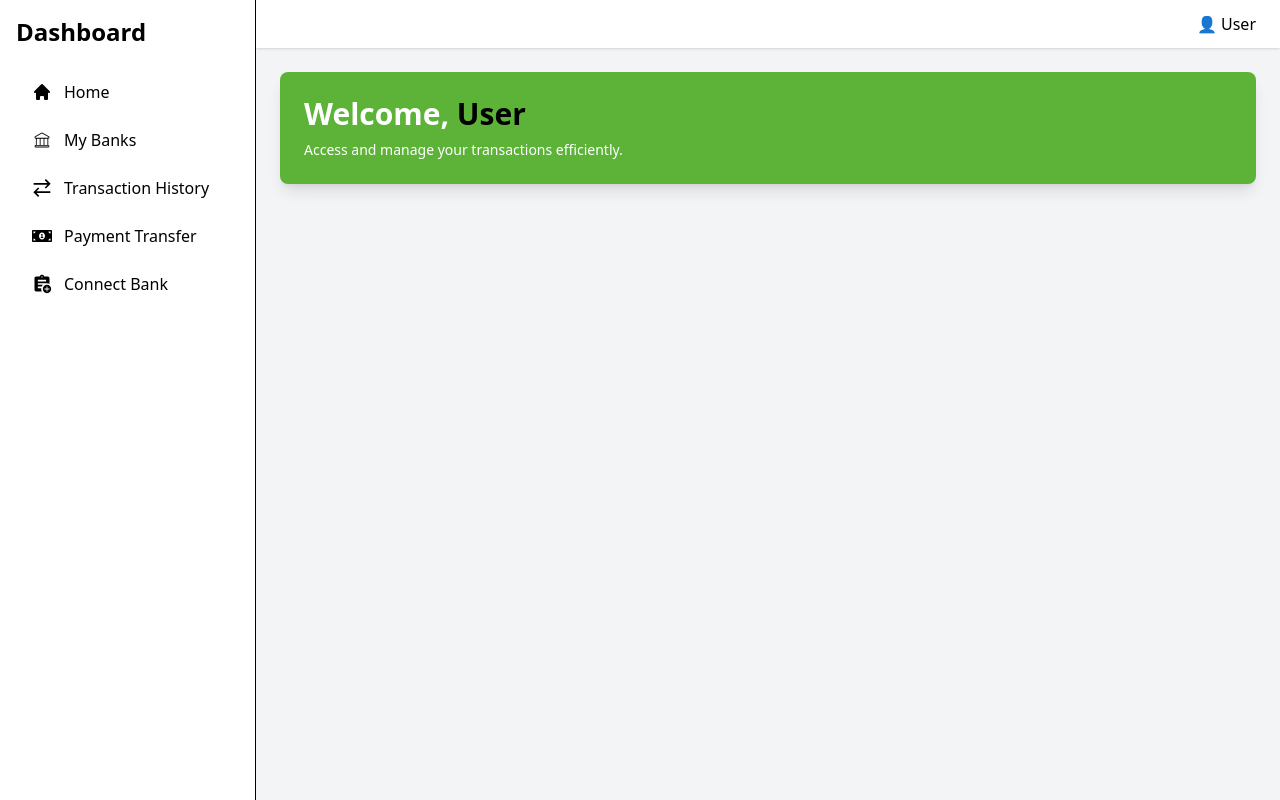
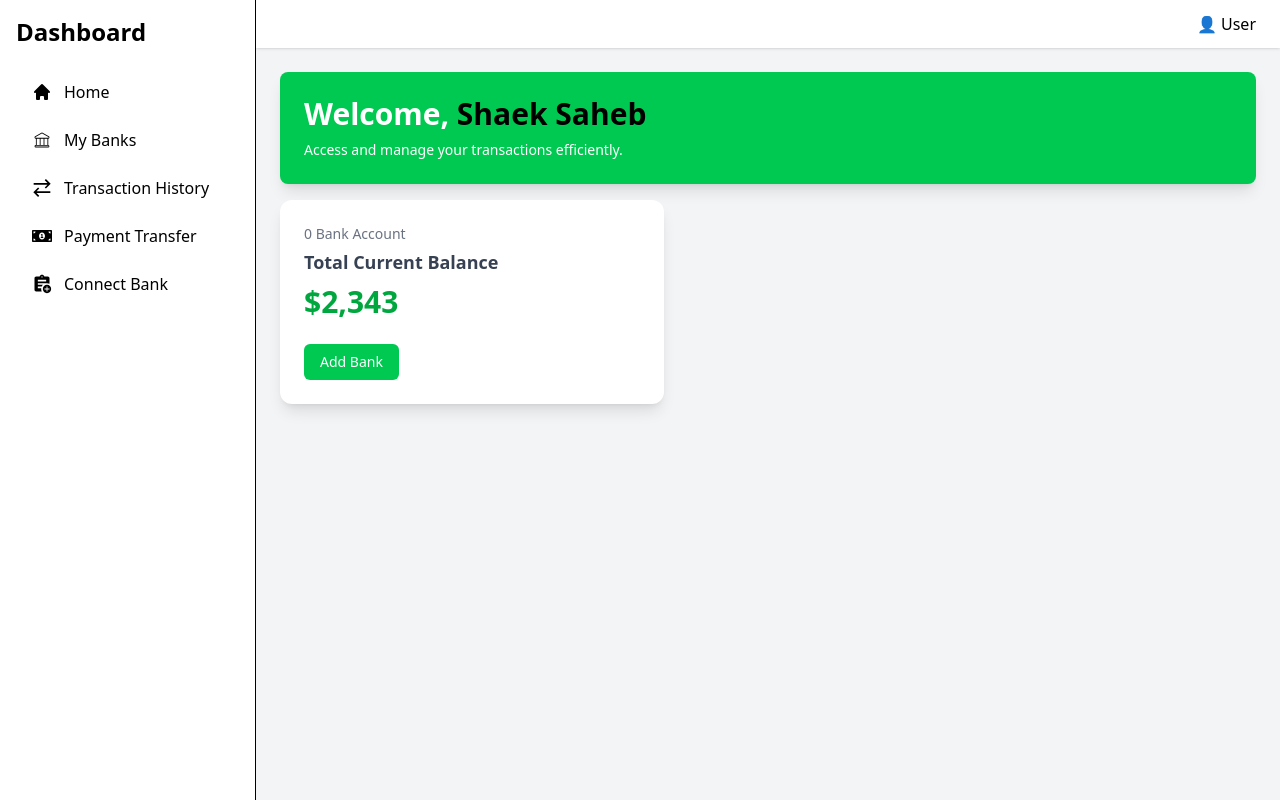
Before and after one commit to rabby-shek/bankify, a Next.js app: page / in a window 1280 px wide. Built offline with nearby package versions, Linux system fonts and the light colour scheme.

Commit message:
dashboard created

```diff
--- a/package.json
+++ b/package.json
@@ -22,6 +22,7 @@
     "next": "15.3.1",
     "query-string": "^9.1.1",
     "react": "^19.0.0",
+    "react-countup": "^6.5.3",
     "react-dom": "^19.0.0",
     "react-icons": "^5.5.0",
     "tailwind-merge": "^3.2.0",
--- a/src/app/(root)/layout.tsx
+++ b/src/app/(root)/layout.tsx
@@ -25,31 +25,31 @@ const AppLayout = ({ children }: { children: React.ReactNode }) => {
         <nav className="space-y-2">
           <a
             href="#"
-            className="flex items-center gap-3 px-4 py-2 rounded hover:brand-bg-color"
+            className="flex items-center gap-3 px-4 py-2 rounded hover:bg-green-500"
           >
             <HiHome size={20} /> Home
           </a>
           <a
             href="#"
-            className="flex items-center gap-3 px-4 py-2 rounded hover:brand-bg-color"
+            className="flex items-center gap-3 px-4 py-2 rounded hover:bg-green-500"
           >
             <CiBank size={20} /> My Banks
           </a>
           <a
             href="#"
-            className="flex items-center gap-3 px-4 py-2 rounded hover:brand-bg-color"
+            className="flex items-center gap-3 px-4 py-2 rounded hover:bg-green-500"
           >
             <GrTransaction size={20} /> Transaction History
           </a>
           <a
             href="#"
-            className="flex items-center gap-3 px-4 py-2 rounded hover:brand-bg-color"
+            className="flex items-center gap-3 px-4 py-2 rounded hover:bg-green-500"
           >
             <FaMoneyBillAlt size={20} /> Payment Transfer
           </a>
           <a
             href="#"
-            className="flex items-center gap-3 px-4 py-2 rounded hover:brand-bg-color"
+            className="flex items-center gap-3 px-4 py-2 rounded hover:bg-green-500"
           >
             <MdAssignmentAdd size={20} /> Connect Bank
           </a>
--- a/src/app/(root)/page.tsx
+++ b/src/app/(root)/page.tsx
@@ -1,12 +1,11 @@
+import Greetings from "@/components/greetings";
+import TotalBalanceBox from "@/components/TotalBalanceBox";
+
 const Home = () => {
   return (
     <section>
-      <div className="p-6 brand-bg-color text-white rounded-lg shadow-lg">
-        <h1 className="text-2xl sm:text-2xl md:text-3xl font-bold">
-          Welcome, <span className="text-black">User</span>
-        </h1>
-        <p className="mt-2 text-sm">Access and manage your transactions efficiently.</p>
-      </div>
+      <Greetings user="Shaek Saheb" />
+      <TotalBalanceBox />
     </section>
   );
 };
--- a/src/app/globals.css
+++ b/src/app/globals.css
@@ -1,6 +1 @@
 @import "tailwindcss";
-
-
-@utility brand-bg-color {
-  background-color: #5CB338;
-}
--- /dev/null
+++ b/src/components/TotalBalanceBox.tsx
@@ -0,0 +1,16 @@
+"use client";
+import CountUp from 'react-countup';
+const TotalBalanceBox = ({accounts = [], totalBanks = 0, totalCurrentBalance = 2343} : {accounts: string[], totalBanks: number, totalCurrentBalance: number}) => {
+    return (
+      <section className="bg-white shadow-lg rounded-xl p-6 w-full max-w-sm mt-4">
+        <div className="text-sm text-gray-500 mb-1">{totalBanks} Bank Account</div>
+        <div className="text-lg font-semibold text-gray-700">Total Current Balance</div>
+        <div className="text-3xl font-bold text-green-600 my-2">$<CountUp end={totalCurrentBalance} /></div>
+        <button className="mt-4 px-4 py-2 bg-green-500 hover:bg-green-600 text-white text-sm font-medium rounded-md transition">
+          Add Bank
+        </button>
+      </section>
+    );
+  };
+
+  export default TotalBalanceBox;
--- /dev/null
+++ b/src/components/greetings.tsx
@@ -0,0 +1,16 @@
+import React from "react";
+
+const Greetings = ({ user = "Shek Saheb" }: { user: string }) => {
+  return (
+    <div className="p-6 bg-green-500 text-white rounded-lg shadow-lg">
+      <h1 className="text-2xl sm:text-2xl md:text-3xl font-bold">
+        Welcome, <span className="text-black">{user}</span>
+      </h1>
+      <p className="mt-2 text-sm">
+        Access and manage your transactions efficiently.
+      </p>
+    </div>
+  );
+};
+
+export default Greetings;
```
Also changed, not shown: 1 other file (tests, documents, lock files or other folders).
